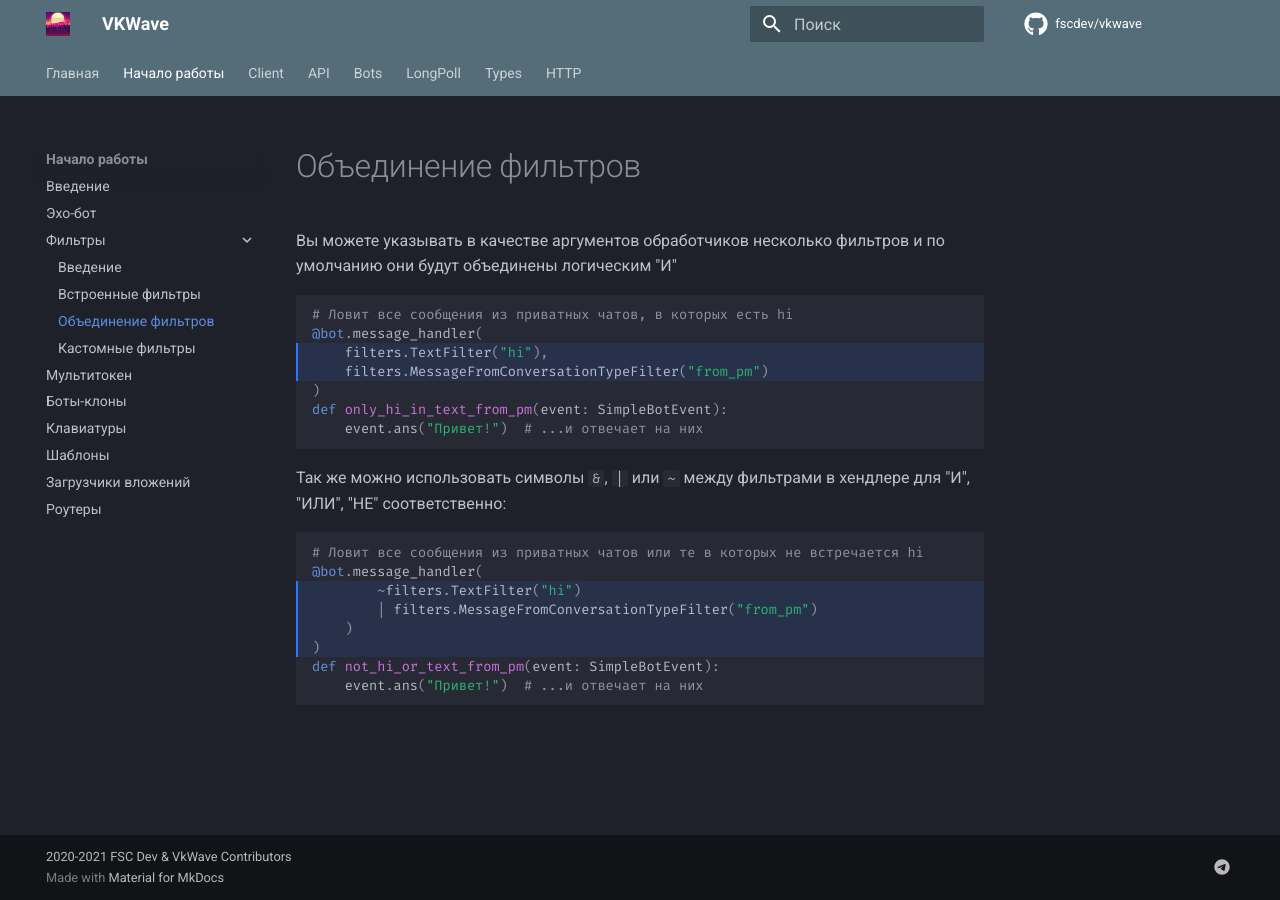
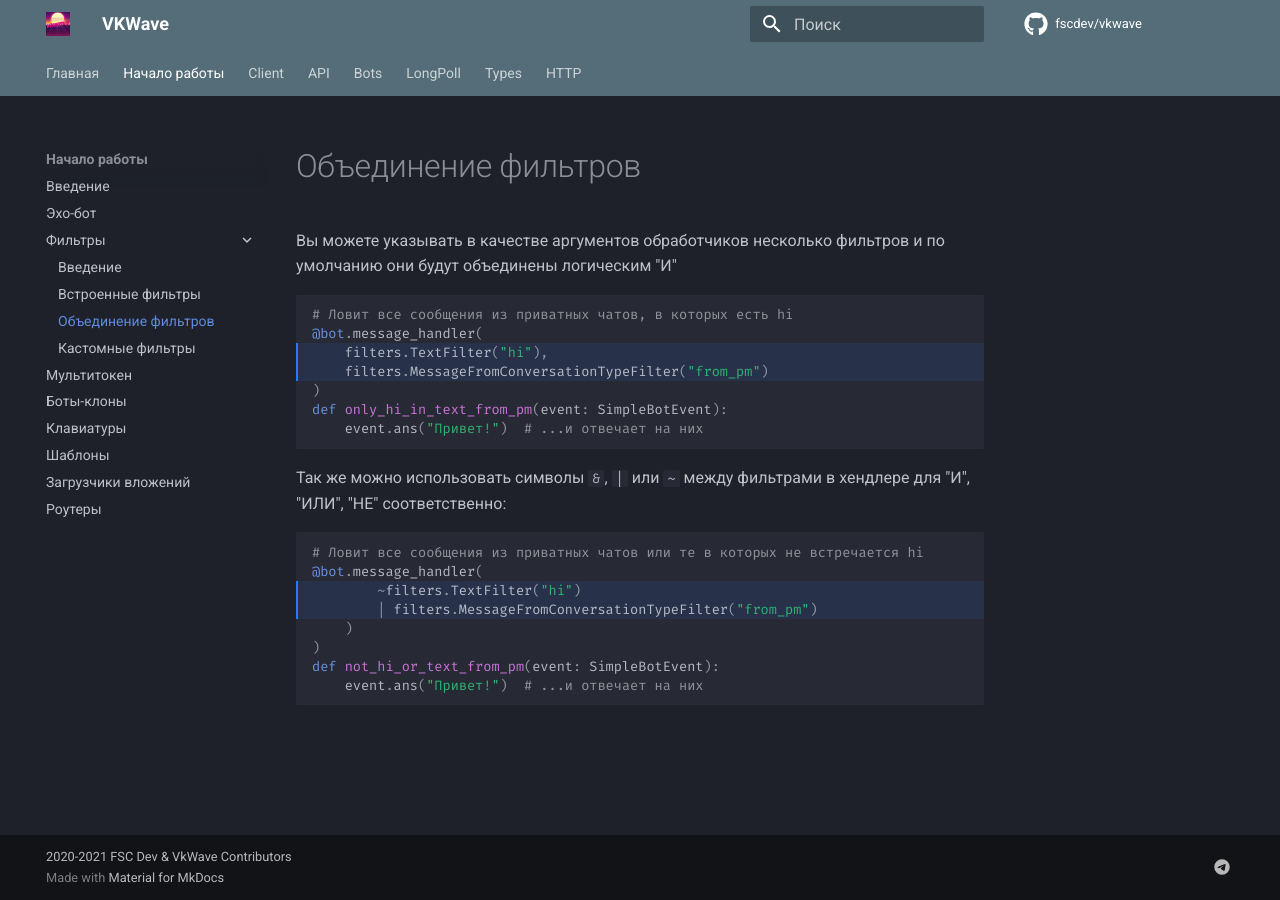
Before and after one commit to prostomarkeloff/vkwave, an MkDocs documentation site: the page built from docs/getting_started/filters/combining.md, in a window 1280 px wide. Built offline with MkDocs 1.6.1 and Material for MkDocs 9.7.7, drawn with Linux system fonts in a browser that asks for light colours; comment, search, counter and statistics services are not loaded.

Commit message:
Move line highlighting

````diff
--- a/docs/getting_started/filters/combining.md
+++ b/docs/getting_started/filters/combining.md
@@ -15,7 +15,7 @@ def only_hi_in_text_from_pm(event: SimpleBotEvent):
 
 Так же можно использовать символы `&`, `|` или `~` между фильтрами в хендлере для "И", "ИЛИ", "НЕ" соответственно:
 
-``` python hl_lines="3-6"
+``` python hl_lines="3-4"
 # Ловит все сообщения из приватных чатов или те в которых не встречается hi
 @bot.message_handler(
         ~filters.TextFilter("hi")
````
